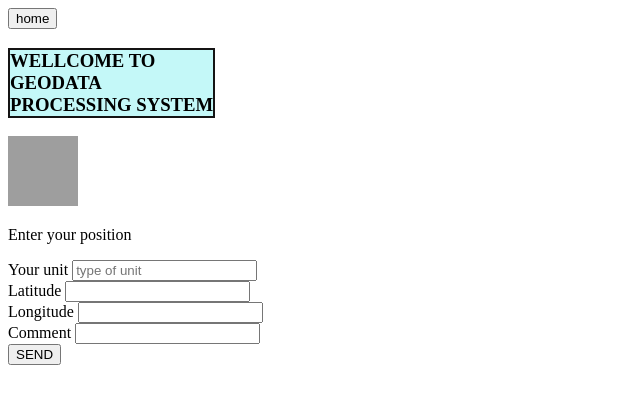
After one commit to Caesarina1/Geodata_processing, a Django app: template geo_base/templates/position.html in a window 1280 px wide. The commit adds this page. Shown: the top 404 px of the page, without its empty margins (0-640 px from the left). Run offline with Django 3.2, Linux system fonts and the light colour scheme; the template is opened without the code that fills it, so the values that code supplies are empty; grey boxes are pictures that could not be loaded.

Commit message:
position html page, some corrections in htmls

```diff
--- a/geo_base/static/css/styles.css
+++ b/geo_base/static/css/styles.css
@@ -0,0 +1,5 @@
+h3  {
+    border: #151414 2px solid;
+    background-color: #c4f8f8;
+    width: fit-content;
+}
--- a/geo_base/templates/base.html
+++ b/geo_base/templates/base.html
@@ -5,6 +5,7 @@
 <head>
     <meta charset="UTF-8">
     <title>Start - Geodata</title>
+    <link rel="stylesheet" href="{% static 'css/styles.css' %}">
 </head>
 
 <body>
@@ -20,6 +21,10 @@
     <img src="{% static 'images/sniper-2.png' %} " alt="logo" style="height: 70px; width: 70px">
 </div>
 
+{% block data_transfer_button %}
+
+{% endblock data_transfer_button %}
+
 {% block content %}
 
 {% endblock content %}
--- a/geo_base/templates/data_trans.html
+++ b/geo_base/templates/data_trans.html
@@ -9,7 +9,7 @@
 
 {% block content %}
 <div>
-    <p>Введіть дані цілі</p>
+    <p>Enter target's data</p>
     <form>
         Тип цілі <input list="target_type"  placeholder="тип цілі" required><br>
             <datalist id="target_type">
--- /dev/null
+++ b/geo_base/templates/position.html
@@ -0,0 +1,28 @@
+{% extends 'base.html' %}
+{% load static %}
+
+{% block home_button %}
+<form action="/">
+    <input type="submit" value="home"/>
+</form>
+{% endblock %}
+
+{% block content %}
+<div>
+    <p>Enter your position</p>
+    <form>
+        Your unit <input list="unit_type"  placeholder="type of unit" required><br>
+            <datalist id="unit_type">
+                <option>M777</option>
+                <option>HIMARS M142</option>
+                <option>Storm Shadow</option>
+                <option>C-300</option>
+            </datalist>
+        Latitude <input type="text" name="latitude" required ><br>
+        Longitude <input type="text" name="longitude" required ><br>
+        Comment <input type="text" name="comment"><br>
+
+    <input type="submit" value="SEND">
+    </form>
+</div>
+{% endblock %}
```
Also changed, not shown: geo_base/templates/start.html (+4 -21 lines).
